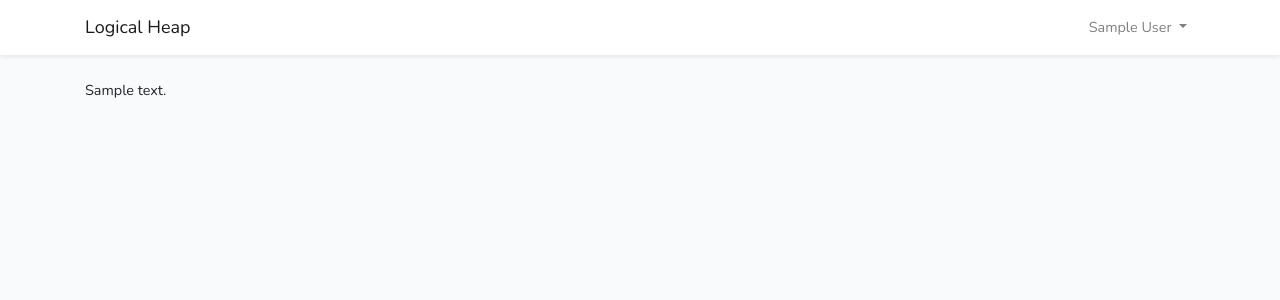
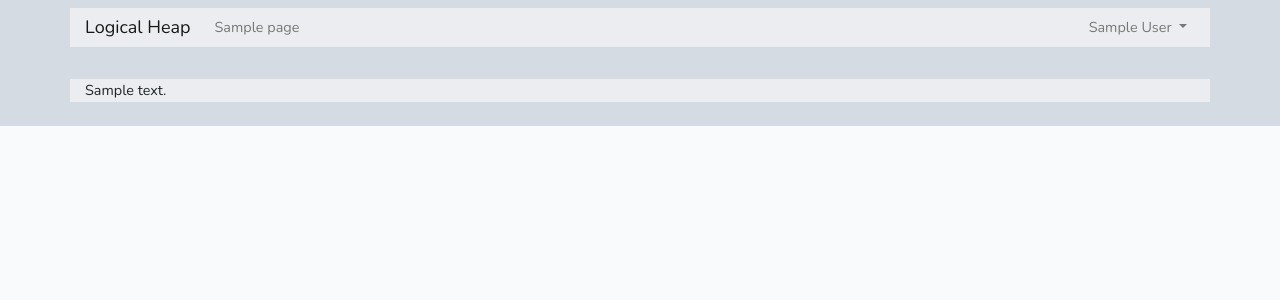
Before and after one commit to bicibg/yoga-sandra, a Laravel app: a page that uses resources/views/pages/show.blade.php in a window 1280 px wide. Shown: the top 300 px of the page. Run offline with Laravel 8, Linux system fonts and the light colour scheme; a user stored in the database is signed in; tables that the repository leaves empty hold one stand-in row (values such as "Sample post"); grey boxes marked "Sample" are stand-in pictures.

Commit message:
pages styling routing, navbar, page background image

```diff
--- a/app/Http/Controllers/PagesController.php
+++ b/app/Http/Controllers/PagesController.php
@@ -27,6 +27,11 @@ class PagesController extends Controller
         return view('pages.show')->withPage($page);
     }
 
+    public function home()
+    {
+        return view('pages.show')->withPage(Page::firstOrFail());
+    }
+
     public function edit(Page $page)
     {
         return view('pages.edit')->withPage($page);
@@ -34,7 +39,12 @@ class PagesController extends Controller
 
     public function update(UpdatePageRequest $request, Page $page)
     {
-        $data = $request->only(['title', 'content']);
+        $data = $request->only(['title', 'content', 'image']);
+        if ($request->hasFile('image')) {
+            $page->deleteImage();
+            $image = $request->image->store('pages');
+            $data['image'] = $image;
+        }
 
         $data['slug'] = Str::slug($data['title']);
         $page->update($data);
--- a/app/Page.php
+++ b/app/Page.php
@@ -3,13 +3,22 @@
 namespace App;
 
 use Illuminate\Database\Eloquent\Model;
+use Illuminate\Support\Facades\Storage;
 
 class Page extends Model
 {
-    protected $fillable = ['title', 'content', 'slug'];
+    protected $fillable = ['title', 'content', 'image', 'slug'];
 
     public function getRouteKeyName()
     {
         return 'slug';
     }
+
+    public function deleteImage()
+    {
+        if ($this->image) {
+            Storage::delete($this->image);
+        }
+    }
+
 }
--- /dev/null
+++ b/public/css/style.css
@@ -0,0 +1,12 @@
+#app {
+    background-color: rgba(245,245,245,0.7);
+    background-repeat:no-repeat;
+    background-position:center;
+    background-attachment:fixed;
+    background-size:cover;
+}
+
+.container{
+    background-color:rgba(245,245,245,0.7);
+
+}
--- a/resources/views/layouts/app.blade.php
+++ b/resources/views/layouts/app.blade.php
@@ -15,59 +15,17 @@
 
     <!-- Styles -->
     <link href="{{ asset('css/app.css') }}" rel="stylesheet">
+    <link href="{{ asset('css/style.css') }}" rel="stylesheet">
+    <style type="text/css">
+        #app{
+            background-image:url(@yield('background-image'));
+        }
+    </style>
     @yield('css')
 </head>
 <body>
 <div id="app">
-    <nav class="navbar navbar-expand-md navbar-light bg-white shadow-sm">
-        <div class="container">
-            <a class="navbar-brand" href="{{ url('/') }}">
-                {{ config('app.name', 'Laravel') }}
-            </a>
-            <button class="navbar-toggler" type="button" data-toggle="collapse" data-target="#navbarSupportedContent"
-                    aria-controls="navbarSupportedContent" aria-expanded="false"
-                    aria-label="{{ __('Toggle navigation') }}">
-                <span class="navbar-toggler-icon"></span>
-            </button>
-
-            <div class="collapse navbar-collapse" id="navbarSupportedContent">
-                <!-- Left Side Of Navbar -->
-                <ul class="navbar-nav mr-auto">
-
-                </ul>
-
-                <!-- Right Side Of Navbar -->
-                <ul class="navbar-nav ml-auto">
-                    <!-- Authentication Links -->
-                    @guest
-                        <li class="nav-item">
-                            <a class="nav-link" href="{{ route('login') }}">{{ __('Login') }}</a>
-                        </li>
-                    @else
-                        <li class="nav-item dropdown">
-                            <a id="navbarDropdown" class="nav-link dropdown-toggle" href="#" role="button"
-                               data-toggle="dropdown" aria-haspopup="true" aria-expanded="false" v-pre>
-                                {{ Auth::user()->name }} <span class="caret"></span>
-                            </a>
-
-                            <div class="dropdown-menu dropdown-menu-right" aria-labelledby="navbarDropdown">
-                                <a class="dropdown-item" href="{{ route('logout') }}"
-                                   onclick="event.preventDefault();
-                                                     document.getElementById('logout-form').submit();">
-                                    {{ __('Logout') }}
-                                </a>
-                                <form id="logout-form" action="{{ route('logout') }}" method="POST"
-                                      style="display: none;">
-                                    @csrf
-                                </form>
-                            </div>
-                        </li>
-                    @endguest
-                </ul>
-            </div>
-        </div>
-    </nav>
-
+    @include('partials.menu')
     <main class="py-4">
         <section class="main-content">
             <div class="container">
@@ -82,7 +40,7 @@
                         </div>
                     @endif
                 @endif
-                @yield('content')
+                    @yield('content')
             </div><!-- /.container -->
         </section><!-- /.section -->
     </main>
--- a/resources/views/pages/show.blade.php
+++ b/resources/views/pages/show.blade.php
@@ -1,5 +1,8 @@
 @extends('layouts.app')
 
+@section('background-image')@if($page->image){{asset('storage/'.$page->image)}}@endif
+
+@endsection
 @section('content')
     {!! $page->content !!}
 @endsection
--- /dev/null
+++ b/resources/views/partials/menu.blade.php
@@ -0,0 +1,54 @@
+<nav class="navbar navbar-expand-lg navbar-light navbar-stick-dark" data-navbar="smart">
+    <div class="container">
+        <a class="navbar-brand" href="{{ url('/') }}">
+            {{ config('app.name', 'Laravel') }}
+        </a>
+        <button class="navbar-toggler" type="button" data-toggle="collapse" data-target="#navbarSupportedContent"
+                aria-controls="navbarSupportedContent" aria-expanded="false"
+                aria-label="{{ __('Toggle navigation') }}">
+            <span class="navbar-toggler-icon"></span>
+        </button>
+
+        <div class="collapse navbar-collapse" id="navbarSupportedContent">
+            <!-- Left Side Of Navbar -->
+            <ul class="navbar-nav mr-auto">
+                @foreach(\App\Page::all() as $page)
+                    <li class="nav-item">
+                        <a class="nav-link" href="{{route('pages.show', $page->slug)}}">{{$page->title}}</a></li>
+                @endforeach
+            </ul>
+
+            <!-- Right Side Of Navbar -->
+            <ul class="navbar-nav ml-auto">
+                <!-- Authentication Links -->
+                @guest
+                    <li class="nav-item">
+                        <a class="nav-link" href="{{ route('login') }}">{{ __('Login') }}</a>
+                    </li>
+                @else
+                    <li class="nav-item dropdown">
+                        <a id="navbarDropdown" class="nav-link dropdown-toggle" href="#" role="button"
+                           data-toggle="dropdown" aria-haspopup="true" aria-expanded="false" v-pre>
+                            {{ Auth::user()->name }} <span class="caret"></span>
+                        </a>
+
+                        <div class="dropdown-menu dropdown-menu-right" aria-labelledby="navbarDropdown">
+                            <h6 class="dropdown-header">Admin</h6>
+                            <a class="dropdown-item" href="{{ route('pages.index') }}">Seitenverwaltung</a>
+                            <div class="dropdown-divider"></div>
+                            <a class="dropdown-item" href="{{ route('logout') }}"
+                               onclick="event.preventDefault();
+                                                     document.getElementById('logout-form').submit();">
+                                {{ __('Logout') }}
+                            </a>
+                            <form id="logout-form" action="{{ route('logout') }}" method="POST"
+                                  style="display: none;">
+                                @csrf
+                            </form>
+                        </div>
+                    </li>
+                @endguest
+            </ul>
+        </div>
+    </div>
+</nav>
--- a/routes/web.php
+++ b/routes/web.php
@@ -11,18 +11,17 @@
 |
 */
 
-Route::get('/', function () {
-    return view('welcome');
-});
+
+Route::get('/','PagesController@home')->name('pages.home');
+
 
 Auth::routes();
 
-Route::get('/admin/home', 'HomeController@index')->name('home');
 Route::middleware(['auth'])->group(function () {
     Route::resource('pages', 'PagesController');
 });
 
-Route::get('pages/{page}','PagesController@show')->name('pages.show');
+Route::get('{page}','PagesController@show')->name('pages.show');
 
 Route::get('/clear-cache', function() {
     Artisan::call('cache:clear');
```
Also changed, not shown: resources/views/pages/edit.blade.php (+7 -3 lines), resources/views/partials/sidebar.blade.php (deleted, +0 -56 lines), database/migrations/2019_06_21_052609_create_pages_table.php.
